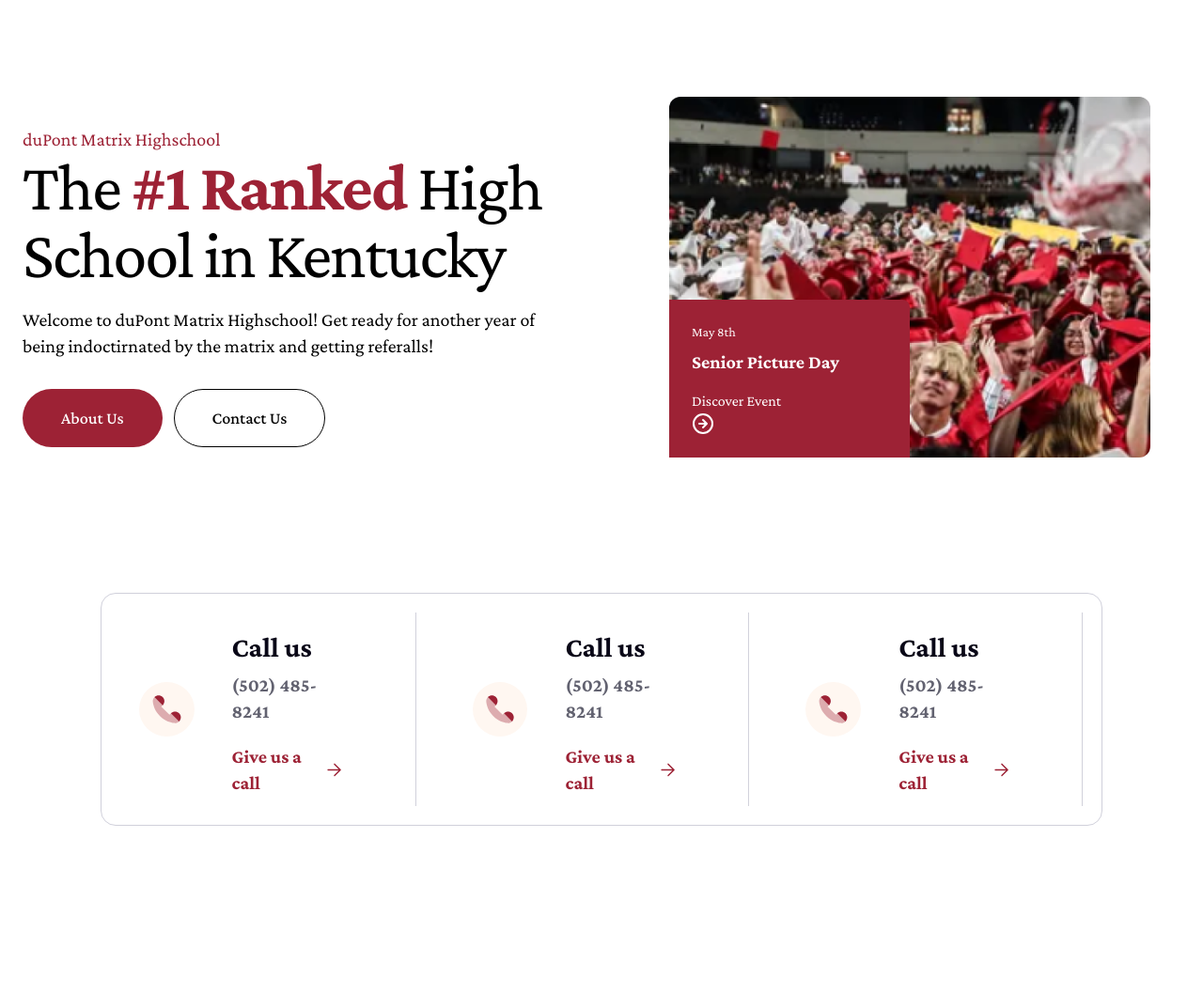
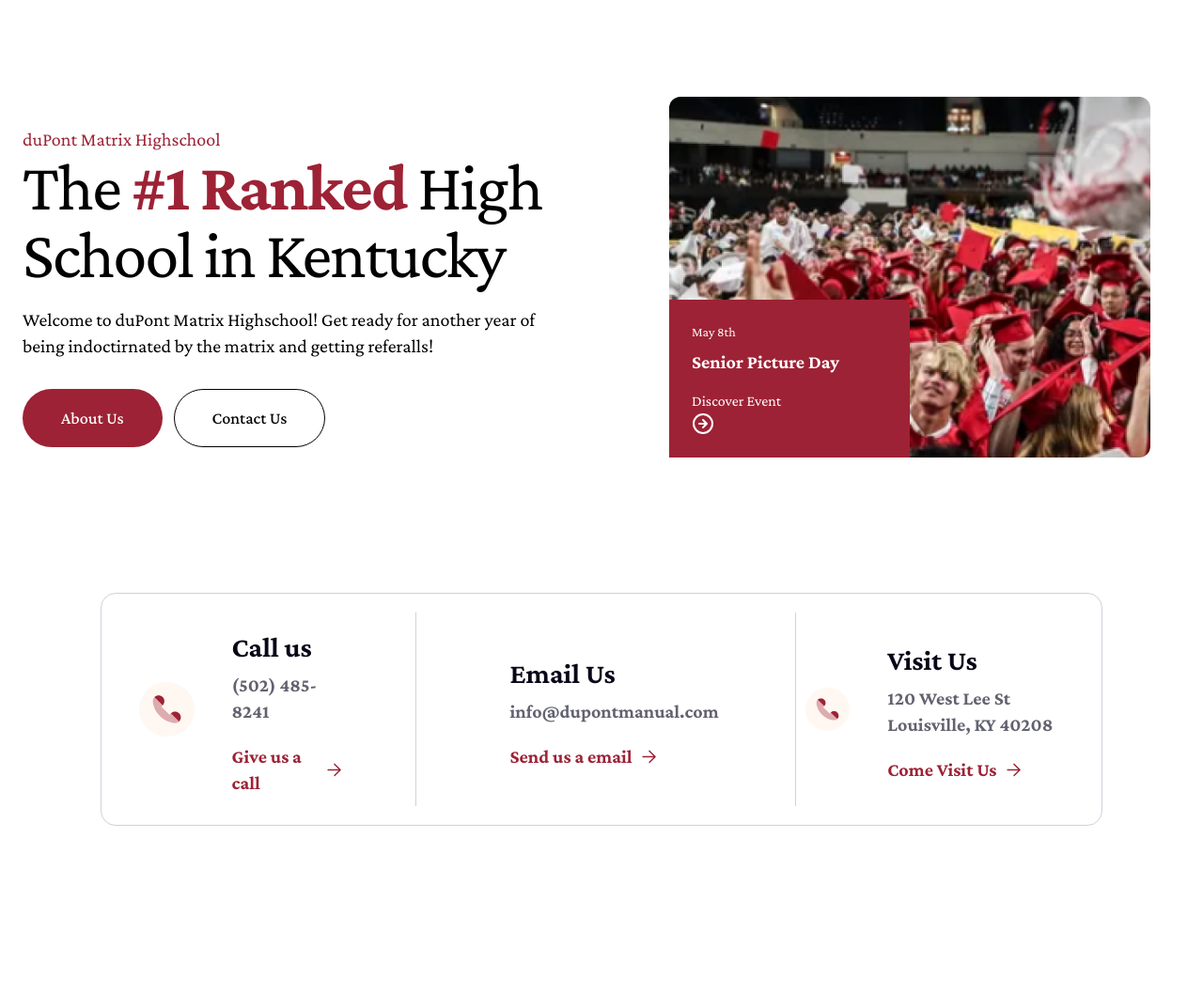
Before and after one commit to jahantaila/DupontManual, a Django app: page / in a window 1280 px wide. Shown: the part 173-1230 px from the top of the page at 94% size. Run offline with Django 5.2, Linux system fonts and the light colour scheme; some libraries are stand-ins or nearby versions.

Commit message:
FIXED CUZ YASH IS RETARDEDDD

```diff
--- a/main/templates/index.html
+++ b/main/templates/index.html
@@ -178,6 +178,10 @@
     </div>
 </div>
 
+
+
+{% comment %} Contact information section {% endcomment %}
+
 <div class="border border-[#D0D0DB] rounded-box flex w-5/6 flex-col lg:flex-row" style = "margin: 0 auto;">
 
     <div class=" w-1/3 p-5 flex  flex-row justify-start card        place-items-center">
@@ -212,13 +216,13 @@
 
         <div class = "flex flex-col ml-10">
             <div class = "">
-                <p class = "text-3xl font-bold text-[#090717] mt-2">Call us</p>
-                <p class = "text-[#626270] font-bold text-xl mt-2">(502) 485-8241</p>
+                <p class = "text-3xl font-bold text-[#090717] mt-2">Email Us</p>
+                <p class = "text-[#626270] font-bold text-xl mt-2">info@dupontmanual.com</p>
 
             </div>
 
             <div>
-                <a href = "" class = "hover:font-extrabold hover:underline hover:underline-offset-4  flex flex-row justify-start  items-center text-[#9D2235] font-bold text-xl  mt-5">Give us a call <span><img class = "ml-2" src="{% static "./images/arrow.svg" %}" alt=""></span></a>
+                <a href = "" class = "hover:font-extrabold hover:underline hover:underline-offset-4  flex flex-row justify-start  items-center text-[#9D2235] font-bold text-xl  mt-5">Send us a email <span><img class = "ml-2" src="{% static "./images/arrow.svg" %}" alt=""></span></a>
             </div>
 
         </div>
@@ -236,18 +240,17 @@
 
         <div class = "flex flex-col ml-10">
             <div class = "">
-                <p class = "text-3xl font-bold text-[#090717] mt-2">Call us</p>
-                <p class = "text-[#626270] font-bold text-xl mt-2">(502) 485-8241</p>
+                <p class = "text-3xl font-bold text-[#090717] mt-2">Visit Us</p>
+                <p class = "text-[#626270] font-bold text-xl mt-2">120 West Lee St Louisville, KY 40208</p>
 
             </div>
 
             <div>
-                <a href = "" class = "hover:font-extrabold hover:underline hover:underline-offset-4  flex flex-row justify-start  items-center text-[#9D2235] font-bold text-xl  mt-5">Give us a call <span><img class = "ml-2" src="{% static "./images/arrow.svg" %}" alt=""></span></a>
+                <a href = "" class = "hover:font-extrabold hover:underline hover:underline-offset-4  flex flex-row justify-start  items-center text-[#9D2235] font-bold text-xl  mt-5">Come Visit Us <span><img class = "ml-2" src="{% static "./images/arrow.svg" %}" alt=""></span></a>
             </div>
 
         </div>
 
-        <img class = "ml-20" src="{% static "./images/verticaldiv.svg" %}" alt="">
 
 
 
@@ -264,5 +267,8 @@
   <div style = "height: 100vh;"></div>
 
 
+
+
+
 </body>
 </html>
```
Also changed, not shown: main/static/images/diversity.png (added), main/static/images/email.svg (added), main/static/images/excellence.png (added), main/static/images/location.svg (added), main/static/images/tradition.png (added).
